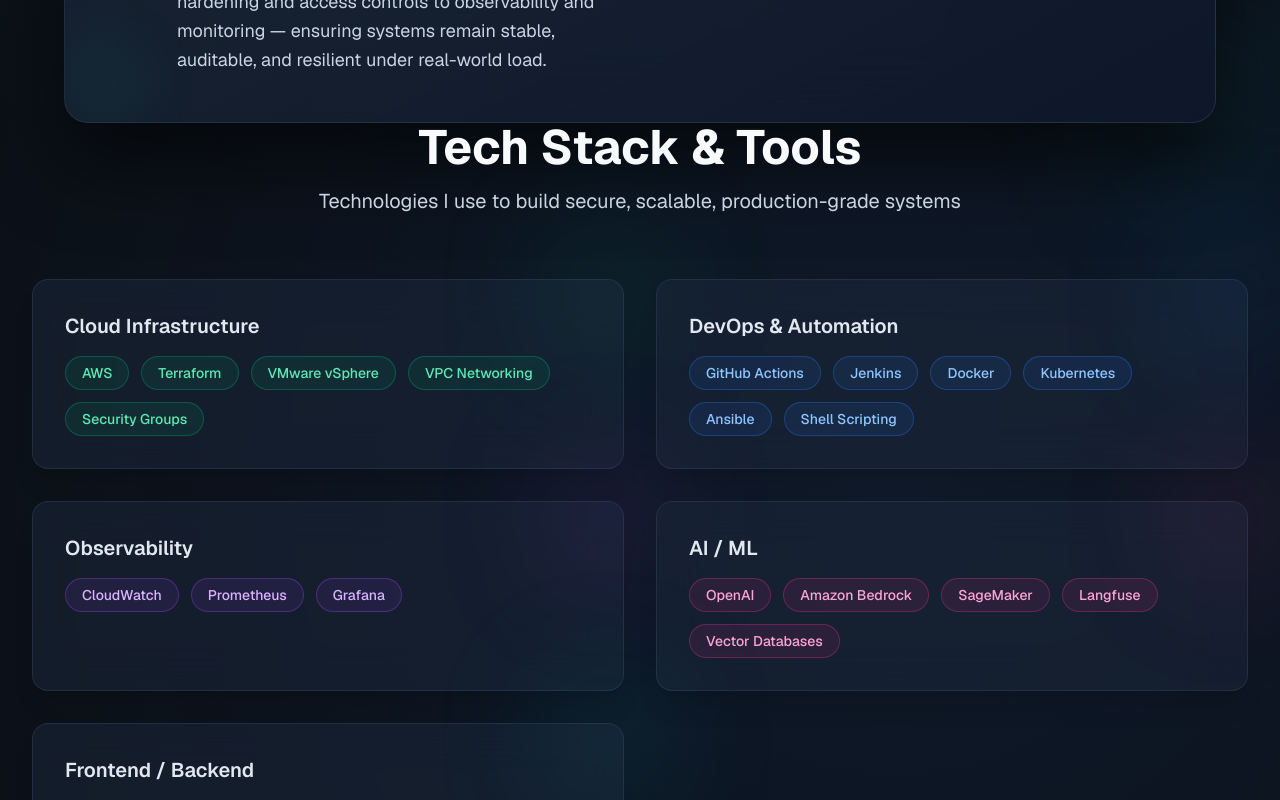
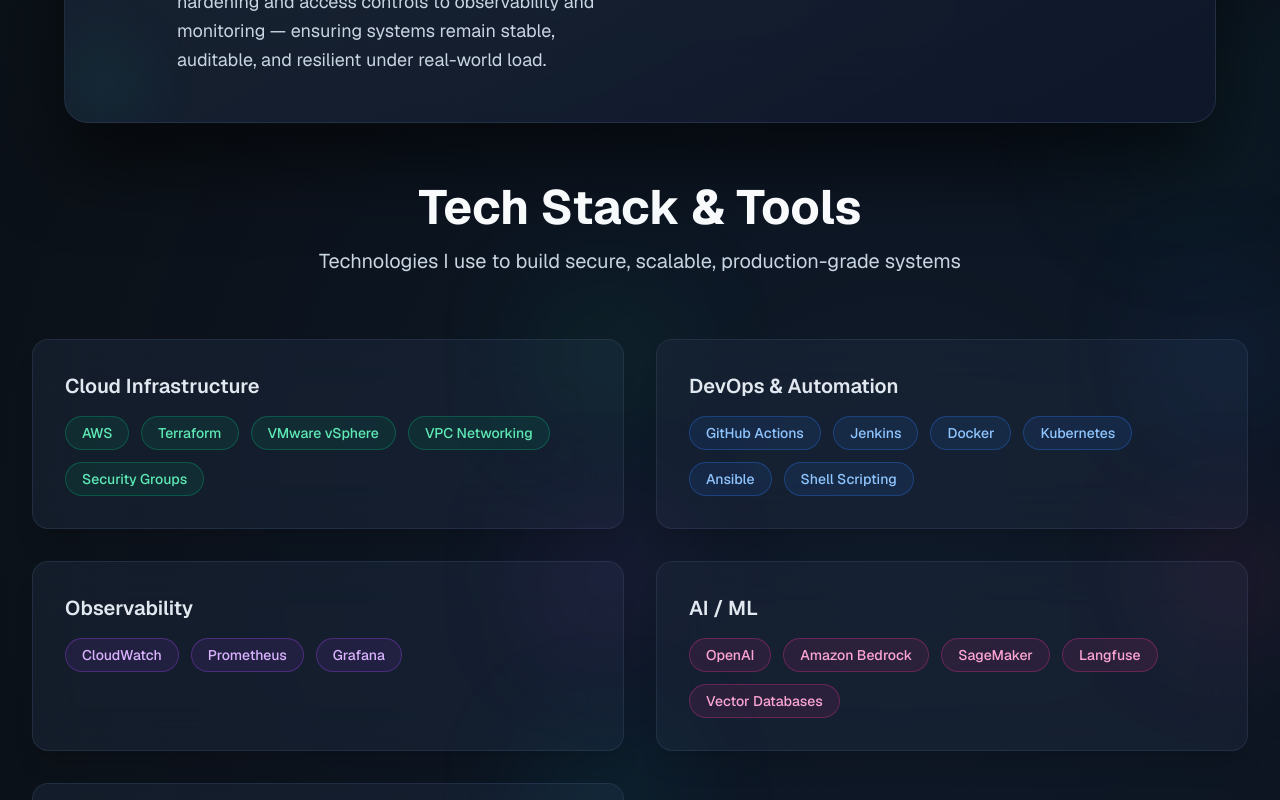
Before and after one commit to digambarrajaram/Digambar-Portfolio, a Next.js app: page / in a window 1280 px wide. Shown: the part 1500-2300 px from the top of the page. Built offline with nearby package versions, Linux system fonts and the light colour scheme.

Commit message:
updated tech bottom padding

```diff
--- a/components/TechnologiesSection.tsx
+++ b/components/TechnologiesSection.tsx
@@ -76,7 +76,7 @@
       id="technologies"
       className="relative w-full pt-0"
     >
-      <div className="site-container pb-10 sm:pb-24">
+      <div className="site-container pt-15 pb-10 sm:pb-24">
         {/* HEADER */}
         <div
           className={`text-center mb-12 sm:mb-16 transition-all duration-700 ease-out
```
